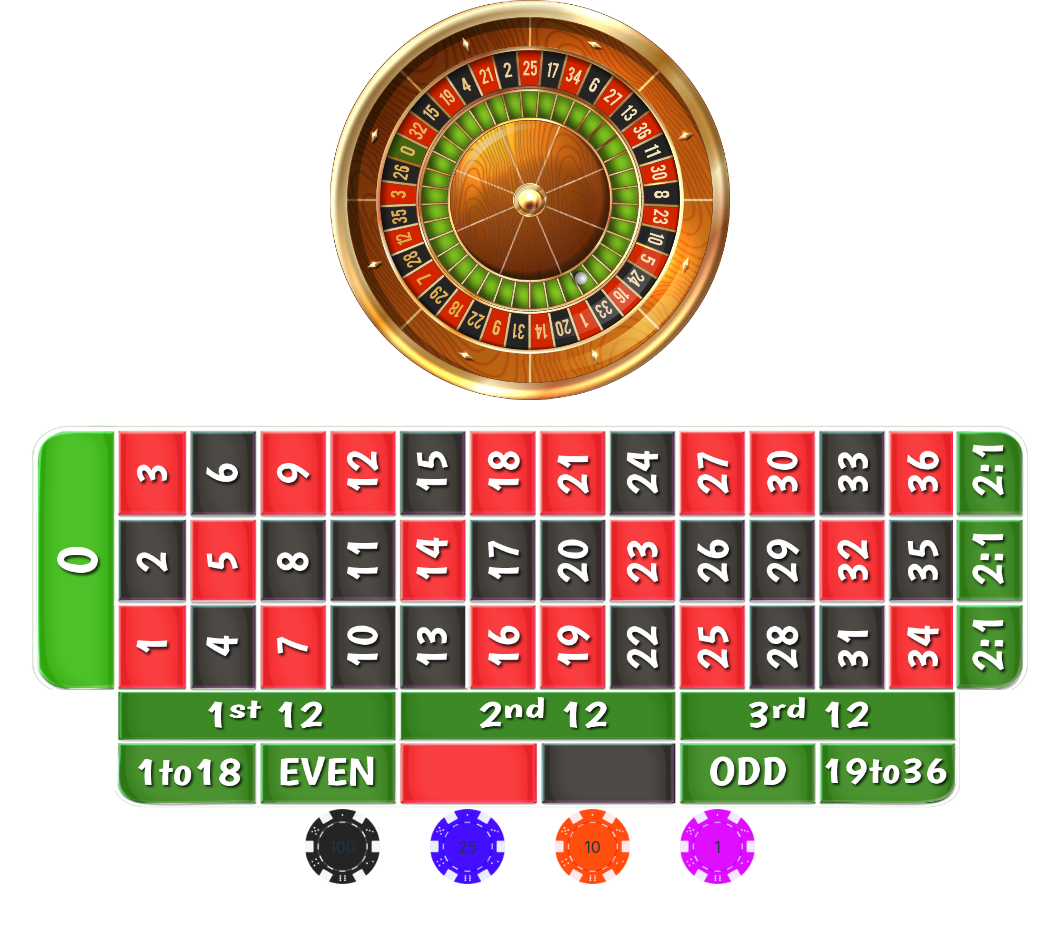
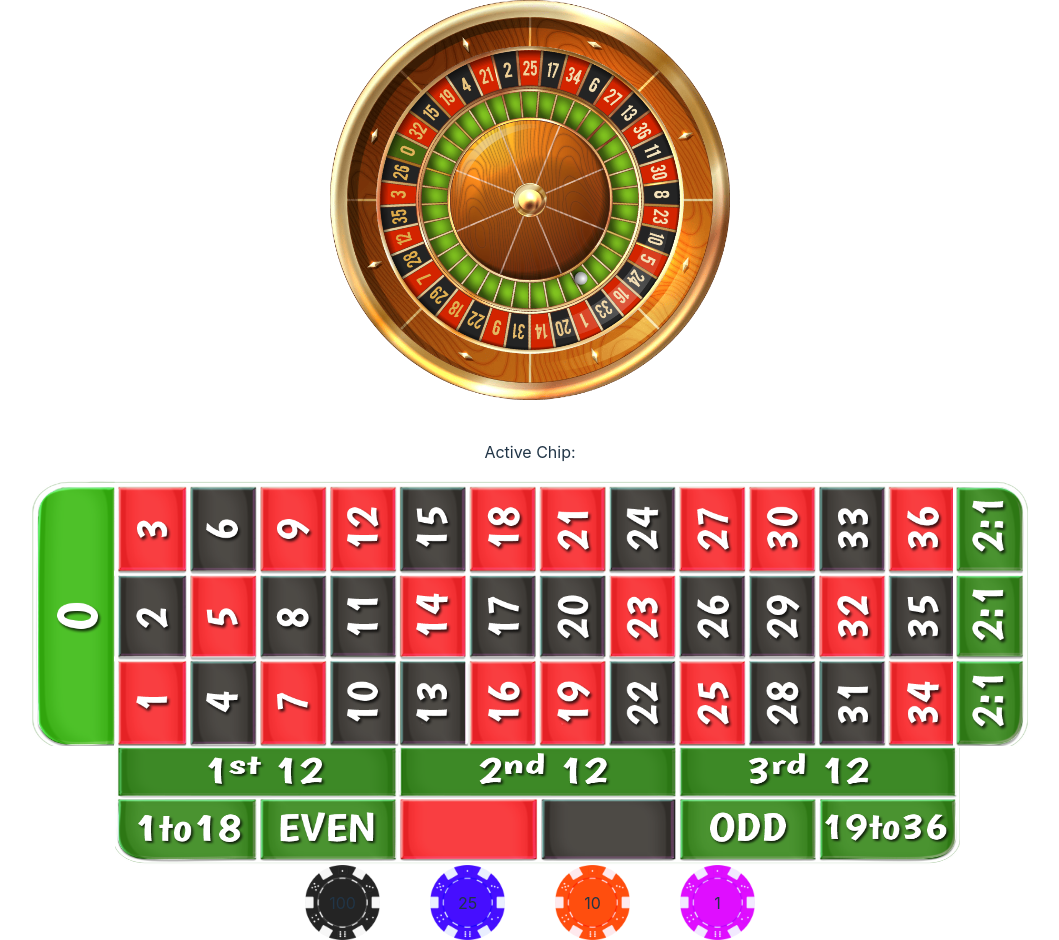
Before and after one commit to DaniLedes99/Roulette, a React (Vite) app: page / in a window 1280 px wide. Shown: the whole page, without its empty margins (110-1169 px from the left). Before the commit the page ends 884 px from the top, so only its background shows below. Built offline with nearby package versions, Linux system fonts and the light colour scheme.

Commit message:
casi todo terminado

```diff
--- a/src/App.jsx
+++ b/src/App.jsx
@@ -5,12 +5,13 @@ import Board from "./Components/Board";
 import Chip from "./Components/Chip";
 
 function App() {
+  const [activeChip, setActiveChip] = useState(null);
   return (
     <>
       <div className="container">
         <Ruleta />
-        <Board />
-        <Chip />
+        <Board activeChip={activeChip} />
+        <Chip setActiveChip={setActiveChip} />
       </div>
     </>
   );
--- a/src/Components/Board.jsx
+++ b/src/Components/Board.jsx
@@ -1,4 +1,3 @@
-/* import boardImage from "../../img/Board.png"; */
 import ZeroImage from "../../img/0.png";
 import BoardImage from "../../img/BoardMin.png";
 import Right from "../../img/right.png";
@@ -6,7 +5,9 @@ import boardImageDown from "../../img/boarddown.png";
 import "./Board.css";
 import React, { useState } from "react";
 
-function Board() {
+const Board = ({ activeChip }) => {
+  let cantidad = 50;
+
   let APUESTAS = {
     menoresA12: 0,
     entre12y24: 0,
@@ -18,13 +19,11 @@ function Board() {
     cero: 0,
   };
 
-  const CHIP = true;
-  const cantidad = 500;
   const handleCellClick = (j, i) => {
     console.log(j, i);
   };
-  const handleCellClickDownUp = (j, i, CHIP, cantidad, APUESTAS) => {
-    if ((CHIP = true)) {
+  const handleCellClickDownUp = (j, i, activeChip, cantidad, APUESTAS) => {
+    if (activeChip != null) {
       switch (j) {
         case 0:
           APUESTAS["menoresA12"] += cantidad;
@@ -69,7 +68,9 @@ function Board() {
           <td
             key={numeroCasilla}
             style={{ padding: `${alturasFilas[i]}px ${anchoColumna[j]}px` }}
-            onClick={() => functionasociate(j, i, CHIP, cantidad, APUESTAS)}
+            onClick={() =>
+              functionasociate(j, i, activeChip, cantidad, APUESTAS)
+            }
           ></td>
         );
       }
@@ -82,6 +83,8 @@ function Board() {
   return (
     <>
       <div className="Board-container-main">
+        <p>Active Chip: {activeChip}</p>
+
         <div className="Board-container-up">
           <div className="Tabla-overlay-up">
             <div className="container-img-table">
@@ -137,7 +140,7 @@ function Board() {
                   [25],
                   [41.5, 41.5, 42],
                   handleCellClickDownUp,
-                  CHIP,
+                  activeChip,
                   cantidad,
                   APUESTAS
                 )}
@@ -151,7 +154,7 @@ function Board() {
                   [32],
                   [21.5, 20.5, 21, 20.5, 21, 21],
                   handleCellClickDownDown,
-                  CHIP,
+                  activeChip,
                   cantidad,
                   APUESTAS
                 )}
@@ -162,6 +165,6 @@ function Board() {
       </div>
     </>
   );
-}
+};
 
 export default Board;
--- a/src/Components/Chip.jsx
+++ b/src/Components/Chip.jsx
@@ -1,13 +1,9 @@
-import React from "react";
-import Black from "../../img/chip_black.png";
-import Blue from "../../img/chip_blue.png";
-import Orange from "../../img/chip_orange.png";
-import Purple from "../../img/chip_purple.png";
+import React, { useState, useEffect } from "react";
+import ChipItem from "./ChipItem";
 import "./Chip.css";
-import { useState, useEffect } from "react";
 
-export default function Chip() {
-  const [activeChip, setActiveChip] = useState(null); // Estado para el chip activo
+const Chip = ({ setActiveChip }) => {
+  const [activeChipLocal, setActiveChipLocal] = useState(null); // Estado local para el chip activo
   const [isFollowing, setIsFollowing] = useState(false); // Estado para verificar si se está siguiendo el cursor
   const [previewImagePos, setPreviewImagePos] = useState({ x: 0, y: 0 }); // Estado para la posición de la imagen de vista previa
 
@@ -26,85 +22,48 @@ export default function Chip() {
   }, [isFollowing]);
 
   const handleChipClick = (chipType) => {
-    if (activeChip === chipType && isFollowing) {
+    if (activeChipLocal === chipType && isFollowing) {
       setIsFollowing(false); // Desactiva el seguimiento si se hace clic nuevamente en el chip activo
+      setActiveChip(null); // Reinicia el activeChip en el componente padre
     } else {
-      setActiveChip(chipType); // Establece el chip activo al hacer clic en él
+      setActiveChip(chipType); // Establece el chip activo en el componente padre
+      setActiveChipLocal(chipType); // Establece el chip activo localmente
       setIsFollowing(true); // Comienza a seguir el cursor al activar el chip
     }
   };
+
   return (
-    <>
-      <div className="ChipContainer-main">
-        <div className="ChipContainer">
-          <img
-            className="ChipImage"
-            src={Black}
-            alt=""
-            onClick={() => handleChipClick("Black")}
-          />
-          {activeChip === "Black" && isFollowing && (
-            <img
-              className="PreviewImage"
-              src={Black}
-              alt="Preview"
-              style={{ left: previewImagePos.x, top: previewImagePos.y }}
-            />
-          )}
-          <span className="span">100</span>
-        </div>
-        <div className="ChipContainer">
-          <img
-            className="ChipImage"
-            src={Blue}
-            alt=""
-            onClick={() => handleChipClick("Blue")}
-          />
-          {activeChip === "Blue" && isFollowing && (
-            <img
-              className="PreviewImage"
-              src={Blue}
-              alt="Preview"
-              style={{ left: previewImagePos.x, top: previewImagePos.y }}
-            />
-          )}
-          <span className="span">25</span>
-        </div>
-        <div className="ChipContainer">
-          <img
-            className="ChipImage"
-            src={Orange}
-            alt=""
-            onClick={() => handleChipClick("Orange")}
-          />
-          {activeChip === "Orange" && isFollowing && (
-            <img
-              className="PreviewImage"
-              src={Orange}
-              alt="Preview"
-              style={{ left: previewImagePos.x, top: previewImagePos.y }}
-            />
-          )}
-          <span className="span">10</span>
-        </div>
-        <div className="ChipContainer">
-          <img
-            className="ChipImage"
-            src={Purple}
-            alt=""
-            onClick={() => handleChipClick("Purple")}
-          />
-          {activeChip === "Purple" && isFollowing && (
-            <img
-              className="PreviewImage"
-              src={Purple}
-              alt="Preview"
-              style={{ left: previewImagePos.x, top: previewImagePos.y }}
-            />
-          )}
-          <span className="span">1</span>
-        </div>
-      </div>
-    </>
+    <div className="ChipContainer-main">
+      <ChipItem
+        chipType="Black"
+        activeChipLocal={activeChipLocal}
+        isFollowing={isFollowing}
+        previewImagePos={previewImagePos}
+        onClick={handleChipClick}
+      />
+      <ChipItem
+        chipType="Blue"
+        activeChipLocal={activeChipLocal}
+        isFollowing={isFollowing}
+        previewImagePos={previewImagePos}
+        onClick={handleChipClick}
+      />
+      <ChipItem
+        chipType="Orange"
+        activeChipLocal={activeChipLocal}
+        isFollowing={isFollowing}
+        previewImagePos={previewImagePos}
+        onClick={handleChipClick}
+      />
+      <ChipItem
+        chipType="Purple"
+        activeChipLocal={activeChipLocal}
+        isFollowing={isFollowing}
+        previewImagePos={previewImagePos}
+        onClick={handleChipClick}
+      />
+    </div>
   );
-}
+};
+
+export default Chip;
--- /dev/null
+++ b/src/Components/ChipItem.jsx
@@ -0,0 +1,67 @@
+import React from "react";
+import Black from "../../img/chip_black.png";
+import Blue from "../../img/chip_blue.png";
+import Orange from "../../img/chip_orange.png";
+import Purple from "../../img/chip_purple.png";
+
+const ChipItem = ({
+  chipType,
+  activeChipLocal,
+  isFollowing,
+  previewImagePos,
+  onClick,
+}) => {
+  return (
+    <div className="ChipContainer">
+      <img
+        className="ChipImage"
+        src={getChipImage(chipType)}
+        alt=""
+        onClick={() => onClick(chipType)}
+      />
+      {activeChipLocal === chipType && isFollowing && (
+        <img
+          className="PreviewImage"
+          src={getChipImage(chipType)}
+          alt="Preview"
+          style={{ left: previewImagePos.x, top: previewImagePos.y }}
+        />
+      )}
+      <span className="span">{getChipValue(chipType)}</span>
+    </div>
+  );
+};
+
+// Función utilitaria para obtener la imagen del chip según el tipo
+const getChipImage = (chipType) => {
+  switch (chipType) {
+    case "Black":
+      return Black;
+    case "Blue":
+      return Blue;
+    case "Orange":
+      return Orange;
+    case "Purple":
+      return Purple;
+    default:
+      return null;
+  }
+};
+
+// Función utilitaria para obtener el valor del chip según el tipo
+const getChipValue = (chipType) => {
+  switch (chipType) {
+    case "Black":
+      return 100;
+    case "Blue":
+      return 25;
+    case "Orange":
+      return 10;
+    case "Purple":
+      return 1;
+    default:
+      return 0;
+  }
+};
+
+export default ChipItem;
```
